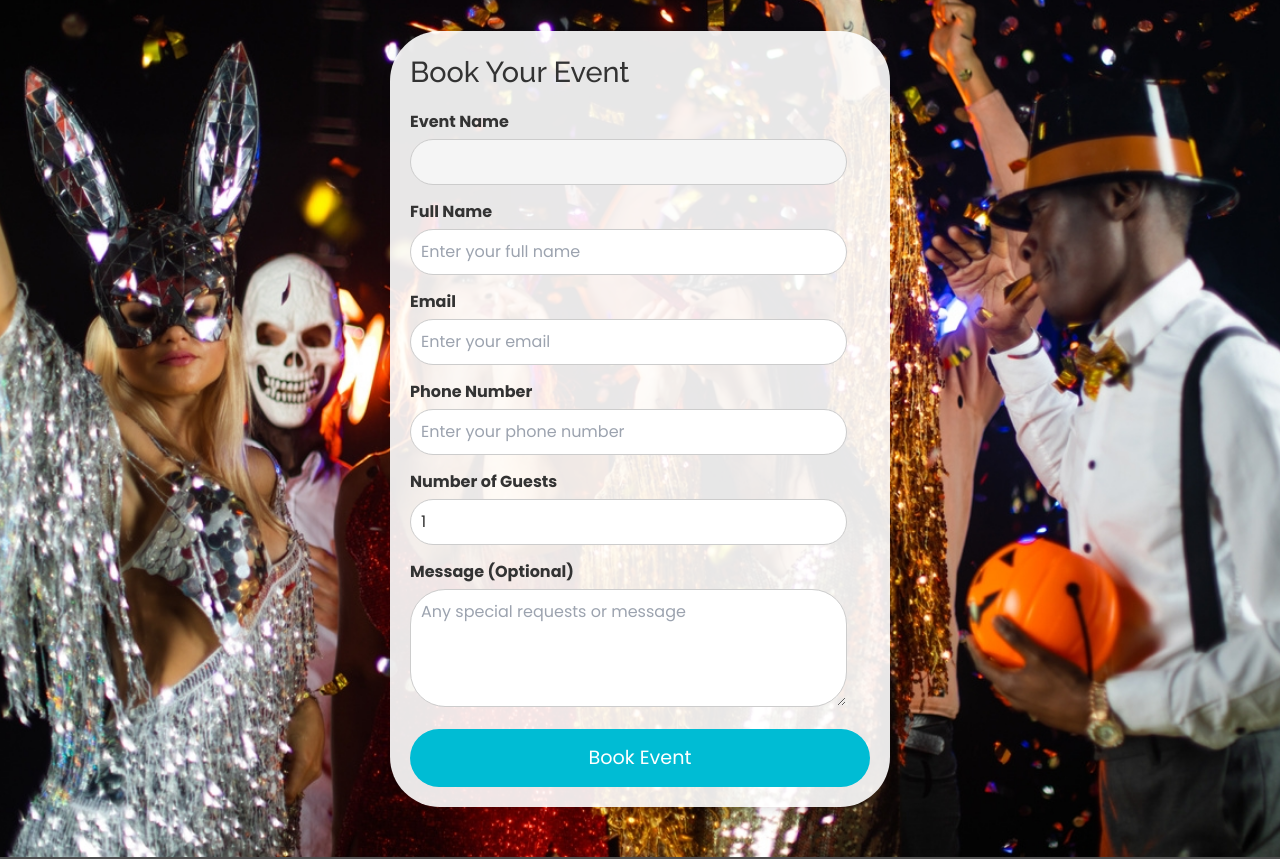
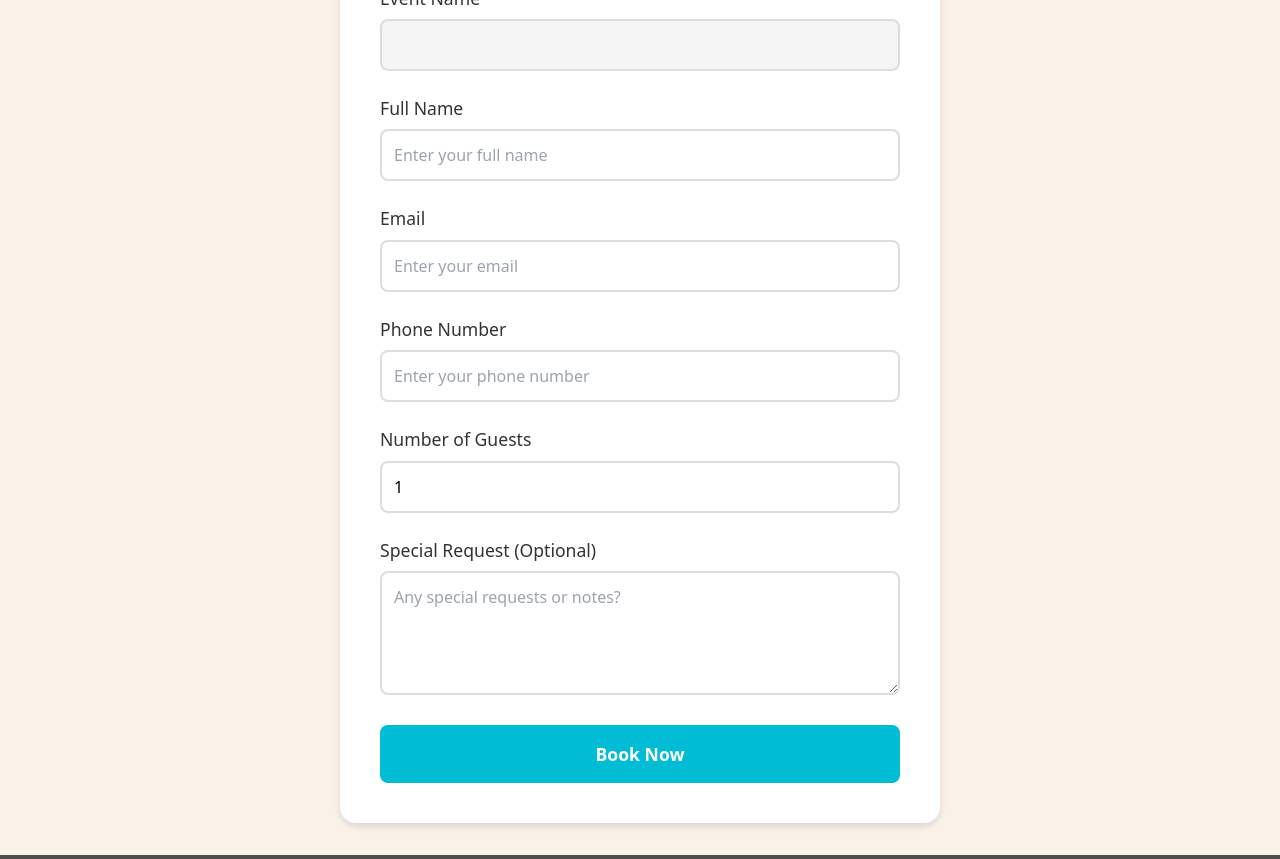
Before and after one commit to Waglogy/turtles_resturent_org, a Vue app: page /book-event in a window 1280 px wide. Shown: the part 200-1059 px from the top of the page. Built offline with nearby package versions, Linux system fonts and the light colour scheme; grey boxes are pictures that could not be loaded.

Commit message:
event booking update

```diff
--- a/src/components/BookEvent.vue
+++ b/src/components/BookEvent.vue
@@ -1,14 +1,10 @@
 <template>
-    <div class="event-booking-page">
-      <div class="event-header">
-        <h1 class="event-title">Event Booking</h1>
-        <p class="event-subtitle">Book your spot for an exciting event!</p>
-      </div>
-      <div class="event-container">
-        <!-- Event Booking Form -->
-        <div class="event-form">
-          <h2>Book Your Event</h2>
-          <form @submit.prevent="submitBookingForm">
+  <div class="booking-container">
+    <div class="booking-form">
+      <h1 class="text-3xl font-pacifico text-olive-green mb-6">Book Event</h1>
+
+      <form @submit.prevent="submitBookingForm" class="space-y-6">
+        <!-- Event Name (read-only) -->
         <div class="form-group">
           <label for="eventName">Event Name</label>
           <input
@@ -19,77 +15,105 @@
             class="readonly-field"
           />
         </div>
+
+        <!-- Full Name -->
         <div class="form-group">
-              <label for="full-name">Full Name</label>
+          <label for="fullName">Full Name</label>
           <input
             type="text"
-                id="full-name"
+            id="fullName"
             v-model="eventForm.fullName"
+            required
             placeholder="Enter your full name"
-                required
           />
         </div>
+
+        <!-- Email -->
         <div class="form-group">
           <label for="email">Email</label>
           <input
             type="email"
             id="email"
             v-model="eventForm.email"
+            required
             placeholder="Enter your email"
-                required
           />
         </div>
+
+        <!-- Phone -->
         <div class="form-group">
           <label for="phone">Phone Number</label>
           <input
             type="tel"
             id="phone"
             v-model="eventForm.phone"
+            required
             placeholder="Enter your phone number"
-                required
           />
         </div>
+
+        <!-- Number of Guests -->
         <div class="form-group">
-              <label for="number-of-guests">Number of Guests</label>
+          <label for="guests">Number of Guests</label>
           <input
             type="number"
-                id="number-of-guests"
+            id="guests"
             v-model="eventForm.guests"
-                placeholder="Enter number of guests"
             min="1"
             required
           />
         </div>
+
+        <!-- Special Request -->
         <div class="form-group">
-              <label for="message">Message (Optional)</label>
+          <label for="message">Special Request (Optional)</label>
           <textarea
             id="message"
             v-model="eventForm.message"
-                placeholder="Any special requests or message"
             rows="4"
+            placeholder="Any special requests or notes?"
           ></textarea>
         </div>
+
+        <!-- Submit Button -->
         <button
           type="submit"
-              class="submit-button"
+          class="submit-btn"
           :disabled="isSubmitting"
         >
-              {{ isSubmitting ? 'Booking...' : 'Book Event' }}
+          {{ isSubmitting ? 'Booking...' : 'Book Now' }}
         </button>
       </form>
     </div>
 
-        <!-- Event Information -->
+    <!-- Thank You Popup -->
+    <div v-if="showThankYou" class="popup-overlay">
+      <div class="thank-you-popup">
+        <div class="popup-content">
+          <i class="fas fa-check-circle text-5xl text-green-500 mb-4"></i>
+          <h2 class="text-2xl font-pacifico text-olive-green mb-3">Thank You!</h2>
+          <p class="mb-4">Your booking has been confirmed, {{ eventForm.fullName }}!</p>
+          <p class="mb-6 text-gray-600">We'll send you a confirmation email shortly.</p>
+          <button @click="closeThankYou" class="close-btn">
+            Back to Home
+          </button>
+        </div>
+      </div>
+    </div>
 
-      </div>
+    <!-- Loading Screen -->
+    <LoadingScreen v-if="isSubmitting" />
   </div>
 </template>
 
 <script setup>
 import { ref, onMounted } from 'vue';
-  import { useRoute } from 'vue-router';
+import { useRoute, useRouter } from 'vue-router';
+import LoadingScreen from './LoadingScreen.vue';
 
 const route = useRoute();
+const router = useRouter();
+const isSubmitting = ref(false);
 
 const eventForm = ref({
   eventId: '',
@@ -101,7 +125,6 @@
   message: ''
 });
 
-  // Initialize form with URL parameters
 onMounted(() => {
   const { eventId, eventName } = route.query;
   if (eventId && eventName) {
@@ -110,36 +133,44 @@
   }
 });
 
-  const isSubmitting = ref(false);
+const showThankYou = ref(false);
+
+const closeThankYou = () => {
+  showThankYou.value = false;
+  router.push('/');
+};
 
 const submitBookingForm = async () => {
   isSubmitting.value = true;
+
   try {
-      const response = await fetch('https://turtles-steel.vercel.app/api/book-event', {
+    const requestData = {
+      eventId: eventForm.value.eventId,
+      fullName: eventForm.value.fullName,
+      phone: parseInt(eventForm.value.phone),
+      guests: parseInt(eventForm.value.guests),
+      email: eventForm.value.email,
+      message: eventForm.value.message.trim() || undefined
+    };
+
+    const response = await fetch('https://turtles-steel.vercel.app/api/events/booking', {
       method: 'POST',
       headers: {
         'Content-Type': 'application/json',
       },
-        body: JSON.stringify({
-          eventId: eventForm.value.eventId,
-          eventName: eventForm.value.eventName,
-          fullName: eventForm.value.fullName,
-          email: eventForm.value.email,
-          phone: eventForm.value.phone,
-          numberOfGuests: parseInt(eventForm.value.guests),
-          message: eventForm.value.message.trim() || undefined
-        })
+      body: JSON.stringify(requestData)
     });
 
     if (!response.ok) {
-        throw new Error('Booking failed');
+      const errorData = await response.json();
+      throw new Error(errorData.message || 'Failed to book event');
     }
 
-      alert(`Thank you, ${eventForm.value.fullName}! Your booking has been confirmed.`);
-      // Reset form or redirect
+    await response.json();
+    showThankYou.value = true; // Show thank you popup instead of alert
   } catch (error) {
-      console.error('Error:', error);
-      alert('Failed to book event. Please try again.');
+    console.error('Booking error:', error);
+    alert(error.message || 'Failed to book event. Please try again.');
   } finally {
     isSubmitting.value = false;
   }
@@ -147,160 +178,142 @@
 </script>
 
 <style scoped>
-  .event-booking-page {
-    padding: 50px;
-    background: url('../assets/19.jpg') center/cover no-repeat;
-    font-family: "Poppins", sans-serif;
-    color: #333;
+.booking-container {
+  min-height: 100vh;
+  padding: 2rem;
+  background: #faf1e8;
 }
 
-  .event-header {
-    text-align: center;
-    margin-bottom: 40px;
-  }
-
-  .event-title {
-    font-family: "Pacifico", cursive;
-    font-size: 2.5rem;
-    color: #00BCD4;
-  }
-
-  .event-subtitle {
-    font-size: 1.2rem;
-    color: #ffffff;
-  }
-
-  .event-container {
-    display: flex;
-    gap: 30px;
-    flex-wrap: wrap;
-    justify-content: space-around;
-  }
-
-  .event-form,
-  .event-info {
-    background: rgba(255, 255, 255, 0.9);
-    padding: 20px;
-    border-radius: 50px;
-    box-shadow: 0 4px 8px rgba(0, 0, 0, 0.1);
-    width: 45%;
-    max-width: 500px;
-  }
-
-  .event-form h2,
-  .event-info h2 {
-    margin-bottom: 15px;
-    font-family: "Raleway", sans-serif;
-    font-size: 1.8rem;
-    color: #333;
+.booking-form {
+  max-width: 600px;
+  margin: 0 auto;
+  padding: 2.5rem;
+  background: #fff;
+  border-radius: 16px;
+  box-shadow: 0 4px 6px rgba(0, 0, 0, 0.1);
 }
 
 .form-group {
-    margin-bottom: 15px;
+  margin-bottom: 1.5rem;
 }
 
 label {
   display: block;
-    margin-bottom: 5px;
-    font-weight: bold;
+  margin-bottom: 0.5rem;
+  font-weight: 500;
+  color: #333;
+  font-size: 1.1rem;
 }
 
-  input,
-  textarea {
-    width: 95%;
-    padding: 10px;
-    border: 1px solid #ccc;
-    border-radius: 35px;
+input, textarea {
+  width: 100%;
+  padding: 0.75rem;
+  border: 2px solid #ddd;
+  border-radius: 8px;
   font-size: 1rem;
+  transition: border-color 0.3s ease;
 }
 
-  .submit-button {
-    background: #00BCD4;
-    color: #fff;
-    border: none;
-    padding: 15px;
-    width: 100%;
-    border-radius: 50px;
-    font-size: 1.2rem;
-    cursor: pointer;
-    transition: background 0.3s;
-  }
-
-  .submit-button:hover {
-    background: #ff6347;
-  }
-
-  .event-info ul {
-    list-style-type: none;
-    padding: 0;
-  }
-
-  .event-info li {
-    margin-bottom: 10px;
-  }
-
-  @media screen and (max-width: 768px) {
-    .event-booking-page {
-      padding: 30px;
-    }
-
-    .event-header {
-      margin-bottom: 30px;
-    }
-
-    .event-title {
-      font-size: 2rem;
-    }
-
-    .event-subtitle {
-      font-size: 1rem;
-    }
-
-    .event-container {
-      flex-direction: column;
-      align-items: center;
-    }
-
-    .event-form,
-    .event-info {
-      width: 90%;
-      padding: 20px;
-    }
-
-    .event-form h2,
-    .event-info h2 {
-      font-size: 1.5rem;
-    }
-
-    input,
-    textarea {
-      width: 95%;
-      font-size: 0.9rem;
-    }
-
-    .submit-button {
-      padding: 12px;
-      font-size: 1rem;
-    }
-  }
-
-  @media screen and (max-width: 480px) {
-    .event-title {
-      font-size: 1.8rem;
-    }
-
-    .event-subtitle {
-      font-size: 0.9rem;
-    }
-
-    .submit-button {
-      padding: 10px;
-      font-size: 0.9rem;
-    }
+input:focus, textarea:focus {
+  outline: none;
+  border-color: #00BCD4;
 }
 
 .readonly-field {
   background-color: #f5f5f5;
   cursor: not-allowed;
+  border-color: #ddd;
+}
+
+.submit-btn {
+  width: 100%;
+  padding: 1rem;
+  background-color: #00BCD4;
+  color: white;
+  border: none;
+  border-radius: 8px;
+  font-size: 1.1rem;
+  font-weight: 600;
+  cursor: pointer;
+  transition: all 0.3s ease;
+}
+
+.submit-btn:hover {
+  background-color: #0097A7;
+  transform: translateY(-2px);
+}
+
+.submit-btn:disabled {
+  background-color: #ccc;
+  cursor: not-allowed;
+  transform: none;
+}
+
+/* Thank You Popup Styles */
+.popup-overlay {
+  position: fixed;
+  top: 0;
+  left: 0;
+  right: 0;
+  bottom: 0;
+  background: rgba(0, 0, 0, 0.5);
+  display: flex;
+  justify-content: center;
+  align-items: center;
+  z-index: 1000;
+}
+
+.thank-you-popup {
+  background: white;
+  padding: 2rem;
+  border-radius: 16px;
+  text-align: center;
+  max-width: 400px;
+  width: 90%;
+  animation: popIn 0.3s ease-out;
+}
+
+.popup-content {
+  display: flex;
+  flex-direction: column;
+  align-items: center;
+}
+
+.close-btn {
+  padding: 0.75rem 2rem;
+  background-color: #00BCD4;
+  color: white;
+  border: none;
+  border-radius: 8px;
+  font-size: 1.1rem;
+  cursor: pointer;
+  transition: all 0.3s ease;
+}
+
+.close-btn:hover {
+  background-color: #0097A7;
+  transform: translateY(-2px);
+}
+
+@keyframes popIn {
+  0% {
+    transform: scale(0.9);
+    opacity: 0;
+  }
+  100% {
+    transform: scale(1);
+    opacity: 1;
+  }
+}
+
+@media (max-width: 768px) {
+  .booking-container {
+    padding: 1rem;
+  }
+
+  .booking-form {
+    padding: 1.5rem;
+    margin: 0.5rem;
+  }
 }
 </style>
```
Also changed, not shown: src/components/MenuViewer.vue (+8 -27 lines). Lines whose indentation alone changed are shown as unchanged.
